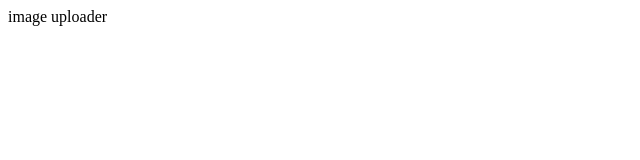
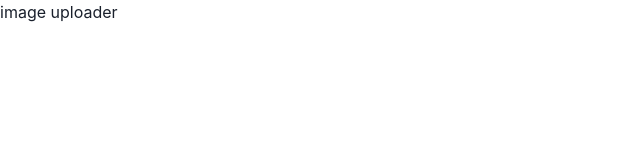
Before and after one commit to malcodeman/image-uploader, a React (Create React App) app: page / in a window 1280 px wide. Shown: the top 160 px of the page, without its empty margins (0-640 px from the left). Built offline with nearby package versions, Linux system fonts and the light colour scheme.

Commit message:
Adds chakra

```diff
--- a/package.json
+++ b/package.json
@@ -3,6 +3,10 @@
   "version": "0.1.0",
   "private": true,
   "dependencies": {
+    "@chakra-ui/react": "^1.8.8",
+    "@emotion/react": "^11.9.0",
+    "@emotion/styled": "^11.8.1",
+    "framer-motion": "^6.3.3",
     "react": "^18.1.0",
     "react-dom": "^18.1.0",
     "react-scripts": "5.0.1",
--- a/src/index.tsx
+++ b/src/index.tsx
@@ -1,5 +1,6 @@
 import React from "react";
 import ReactDOM from "react-dom/client";
+import { ChakraProvider } from "@chakra-ui/react";
 
 import App from "./App";
 
@@ -8,6 +9,8 @@ const root = ReactDOM.createRoot(
 );
 root.render(
   <React.StrictMode>
-    <App />
+    <ChakraProvider resetCSS>
+      <App />
+    </ChakraProvider>
   </React.StrictMode>
 );
```
Also changed, not shown: 1 other file (tests, documents, lock files or other folders).
